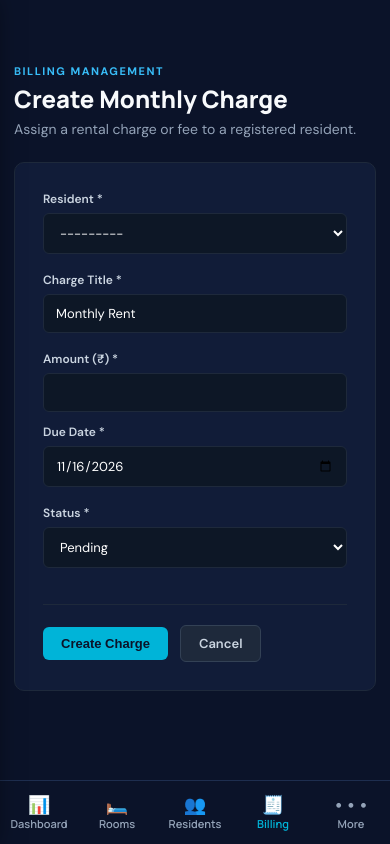
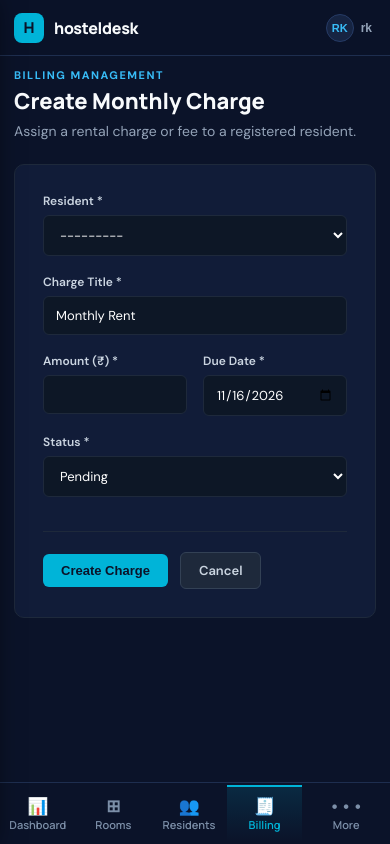
Before and after one commit to shanmukhchitikela/rk-boys-hostel, a Django app: page /billing/charges/create/ in a window 390 px wide. Run offline with Django 5.2, Linux system fonts and the light colour scheme; data that the repository does not hold is empty; parts of the project's set-up code (start-up, migrations or seed data) failed here and were passed over.

Commit message:
Match mobile mockup layout with top header, 2x2 KPIs, and bottom nav

```diff
--- a/templates/base.html
+++ b/templates/base.html
@@ -3,6 +3,7 @@
 <html lang="en">
 <head>
   <meta name="viewport" content="width=device-width, initial-scale=1.0, maximum-scale=1.0, user-scalable=no">
+
 
 
     <meta charset="utf-8">
@@ -202,11 +203,10 @@
     </style>
     <script src="{% static 'js/app.js' %}" defer></script>
 <style id="warm-ui-override">
-  .mobile-bottom-nav, .mobile-drawer-backdrop {
+  .mobile-top-bar, .mobile-bottom-nav, .mobile-drawer-backdrop {
     display: none;
   }
 
-  /* Android / Mobile Responsive Fit (<= 900px) - Preserves 100% of Laptop Colors & Fonts */
   @media (max-width: 900px) {
     *, *::before, *::after {
       box-sizing: border-box !important;
@@ -218,6 +218,7 @@
       overflow-x: hidden !important;
       margin: 0 !important;
       padding: 0 !important;
+      background-color: #0B111E !important;
     }
 
     .app-shell {
@@ -228,7 +229,7 @@
       padding: 0 !important;
     }
 
-    /* Reset .workspace-main left margin/padding from 260px to 0 */
+    /* Reset desktop 260px sidebar offset */
     .workspace-main {
       margin-left: 0 !important;
       padding-left: 0 !important;
@@ -243,11 +244,86 @@
       width: 100% !important;
       max-width: 100vw !important;
       min-width: 0 !important;
-      padding: 64px 14px 88px !important;
+      padding: 68px 14px 86px !important;
       overflow-x: hidden !important;
     }
 
-    /* Slide-out Drawer for Sidebar when 'More' is tapped */
+    /* 1. Top Mobile Header Bar (H hosteldesk ... RK rk) */
+    .mobile-top-bar {
+      display: flex !important;
+      position: fixed !important;
+      top: 0 !important;
+      left: 0 !important;
+      right: 0 !important;
+      width: 100vw !important;
+      height: 56px !important;
+      background: rgba(11, 19, 41, 0.96) !important;
+      backdrop-filter: blur(10px) !important;
+      border-bottom: 1px solid #1E2E4F !important;
+      padding: 0 14px !important;
+      align-items: center !important;
+      justify-content: space-between !important;
+      z-index: 1160 !important;
+    }
+
+    .mobile-top-brand {
+      display: flex !important;
+      align-items: center !important;
+      gap: 10px !important;
+      text-decoration: none !important;
+      color: #F8FAFC !important;
+    }
+
+    .mobile-top-logo {
+      width: 30px !important;
+      height: 30px !important;
+      border-radius: 8px !important;
+      background: #00B4D8 !important;
+      color: #0B1329 !important;
+      font-weight: 800 !important;
+      font-size: 15px !important;
+      font-family: 'Manrope', sans-serif !important;
+      display: flex !important;
+      align-items: center !important;
+      justify-content: center !important;
+    }
+
+    .mobile-top-title {
+      font-family: 'Manrope', sans-serif !important;
+      font-weight: 800 !important;
+      font-size: 16px !important;
+      letter-spacing: -0.3px !important;
+      color: #F8FAFC !important;
+    }
+
+    .mobile-top-user {
+      display: flex !important;
+      align-items: center !important;
+      gap: 7px !important;
+      background: transparent !important;
+      border: none !important;
+      color: #94A3B8 !important;
+      font-size: 12px !important;
+      font-weight: 600 !important;
+      cursor: pointer !important;
+      padding: 4px !important;
+    }
+
+    .mobile-top-avatar {
+      width: 28px !important;
+      height: 28px !important;
+      border-radius: 50% !important;
+      background: #162442 !important;
+      border: 1px solid #263B66 !important;
+      color: #38BDF8 !important;
+      font-size: 11px !important;
+      font-weight: 700 !important;
+      display: flex !important;
+      align-items: center !important;
+      justify-content: center !important;
+    }
+
+    /* Slide-out Drawer for Sidebar when 'More' or profile is tapped */
     aside.sidebar, #sidebar {
       position: fixed !important;
       top: 0 !important;
@@ -258,7 +334,7 @@
       transform: translateX(-105%) !important;
       transition: transform 0.25s ease !important;
       overflow-y: auto !important;
-      box-shadow: 6px 0 24px rgba(0, 0, 0, 0.6) !important;
+      box-shadow: 6px 0 24px rgba(0, 0, 0, 0.65) !important;
     }
 
     aside.sidebar.open, #sidebar.open, body.sidebar-open aside.sidebar, body.sidebar-open #sidebar {
@@ -277,41 +353,72 @@
       display: block !important;
     }
 
-    /* Typography & Header scaling for vertical Android viewport */
+    /* Page Titles & Subtitles */
     h1 {
-      font-size: 24px !important;
+      font-size: 22px !important;
       line-height: 1.25 !important;
+      margin-bottom: 6px !important;
       word-break: break-word !important;
     }
 
-    /* Stack all multi-column grids, KPI cards, and filters vertically (0 horizontal scroll) */
-    [style*="grid-template-columns"],
-    [style*="display: flex"],
-    [style*="display:flex"] {
-      flex-wrap: wrap !important;
-      max-width: 100% !important;
+    /* 2. 2x2 KPI Summary Cards Grid (just like mockup) */
+    .stats-grid, .kpi-grid, .summary-grid, .cards-grid {
+      display: grid !important;
+      grid-template-columns: repeat(2, minmax(0, 1fr)) !important;
+      gap: 10px !important;
+      width: 100% !important;
     }
 
-    .grid, .stats-grid, .cards-grid, .kpi-grid, .summary-grid,
+    main.content-area > div[style*="grid-template-columns"] {
+      display: grid !important;
+      grid-template-columns: repeat(2, minmax(0, 1fr)) !important;
+      gap: 10px !important;
+      width: 100% !important;
+    }
+
+    main.content-area > div[style*="grid-template-columns"] > div {
+      padding: 13px !important;
+      border-radius: 12px !important;
+      min-width: 0 !important;
+    }
+
+    /* 3. Full-width primary CTA button (+ Add New Room / + Create Charge) */
+    .page-header, .header-row, .top-actions, .header-actions,
+    main.content-area > div:first-child {
+      display: flex !important;
+      flex-direction: column !important;
+      align-items: stretch !important;
+      gap: 10px !important;
+      width: 100% !important;
+    }
+
+    .page-header a, .header-actions a, .top-actions a,
+    main.content-area > div:first-child a[style*="#00b4d8"],
+    main.content-area > div:first-child a[style*="#00B4D8"] {
+      width: 100% !important;
+      text-align: center !important;
+      justify-content: center !important;
+      padding: 12px 16px !important;
+      border-radius: 10px !important;
+      font-weight: 700 !important;
+      font-size: 14px !important;
+    }
+
+    /* Filter forms stack cleanly */
     form, .filter-grid, .filter-row {
       display: grid !important;
       grid-template-columns: 1fr !important;
-      gap: 12px !important;
+      gap: 10px !important;
       width: 100% !important;
-    }
-
-    main.content-area div[style*="grid-template-columns"] {
-      grid-template-columns: 1fr !important;
-      gap: 12px !important;
     }
 
     input, select, textarea, .form-control {
       width: 100% !important;
       max-width: 100% !important;
-      font-size: 15px !important;
+      font-size: 14px !important;
     }
 
-    /* Convert wide tables into clean stacked vertical cards matching #101B33 theme */
+    /* 4. Compact Vertical Resident / Billing Cards (Zero Horizontal Scroll) */
     .table-responsive, .table-wrapper, .table-container, div:has(> table) {
       width: 100% !important;
       max-width: 100% !important;
@@ -335,26 +442,27 @@
       background-color: #101B33 !important;
       border: 1px solid #1E2E4F !important;
       border-radius: 14px !important;
-      padding: 14px !important;
-      margin-bottom: 12px !important;
-      box-shadow: 0 4px 14px rgba(0, 0, 0, 0.25) !important;
+      padding: 13px !important;
+      margin-bottom: 11px !important;
+      box-shadow: 0 4px 14px rgba(0, 0, 0, 0.28) !important;
     }
 
     tbody td {
       border: none !important;
-      padding: 6px 0 !important;
+      padding: 4px 0 !important;
       display: flex !important;
       justify-content: space-between !important;
       align-items: center !important;
       flex-wrap: wrap !important;
-      gap: 8px !important;
+      gap: 6px !important;
       text-align: right !important;
       background: transparent !important;
+      font-size: 13px !important;
     }
 
     tbody td::before {
       content: attr(data-label);
-      font-size: 11px !important;
+      font-size: 10px !important;
       font-weight: 700 !important;
       letter-spacing: 0.05em !important;
       text-transform: uppercase !important;
@@ -362,7 +470,7 @@
       text-align: left !important;
     }
 
-    /* Fixed 5-Tab Bottom Navigation Bar matching HostelDesk Navy + Cyan theme */
+    /* 5. Fixed 5-Tab Bottom Bar matching mockup */
     .mobile-bottom-nav {
       display: flex !important;
       position: fixed !important;
@@ -370,19 +478,19 @@
       left: 0 !important;
       right: 0 !important;
       width: 100vw !important;
-      height: 64px !important;
+      height: 62px !important;
       background-color: #0B1329 !important;
       border-top: 1px solid #1E2E4F !important;
       z-index: 1150 !important;
       justify-content: space-around !important;
       align-items: center !important;
-      padding: 4px 0 !important;
+      padding: 2px 0 !important;
     }
 
     .mobile-bottom-nav a, .mobile-bottom-nav button {
       background: transparent !important;
       border: none !important;
-      color: #94A3B8 !important;
+      color: #7C8FA8 !important;
       text-decoration: none !important;
       display: flex !important;
       flex-direction: column !important;
@@ -393,16 +501,19 @@
       font-family: 'Manrope', sans-serif !important;
       gap: 3px !important;
       flex: 1 !important;
-      padding: 4px 0 !important;
+      height: 100% !important;
       cursor: pointer !important;
+      border-top: 2px solid transparent !important;
     }
 
     .mobile-bottom-nav a.active {
       color: #00B4D8 !important;
+      background: linear-gradient(180deg, rgba(0, 180, 216, 0.14) 0%, transparent 100%) !important;
+      border-top: 2px solid #00B4D8 !important;
     }
 
     .mobile-bottom-nav .nav-ico {
-      font-size: 18px !important;
+      font-size: 17px !important;
       line-height: 1 !important;
     }
   }
@@ -499,10 +610,20 @@
             </main>
         </div>
     </div>
+<header class="mobile-top-bar">
+  <a href="{% url 'reports:index' %}" class="mobile-top-brand">
+    <span class="mobile-top-logo">H</span>
+    <span class="mobile-top-title">hosteldesk</span>
+  </a>
+  <button type="button" class="mobile-top-user" onclick="document.body.classList.toggle('sidebar-open'); var s=document.getElementById('sidebar'); if(s) s.classList.toggle('open');">
+    <span class="mobile-top-avatar">RK</span>
+    <span>{{ request.user.username|default:"rk" }}</span>
+  </button>
+</header>
 <div class="mobile-drawer-backdrop" onclick="document.body.classList.remove('sidebar-open'); var s=document.getElementById('sidebar'); if(s) s.classList.remove('open');"></div>
 <nav class="mobile-bottom-nav" aria-label="Mobile Navigation">
   <a href="{% url 'reports:index' %}"><span class="nav-ico">📊</span><span>Dashboard</span></a>
-  <a href="{% url 'rooms:room_list' %}"><span class="nav-ico">🛏️</span><span>Rooms</span></a>
+  <a href="{% url 'rooms:room_list' %}"><span class="nav-ico">⊞</span><span>Rooms</span></a>
   <a href="{% url 'residents:resident_list' %}"><span class="nav-ico">👥</span><span>Residents</span></a>
   <a href="{% url 'billing:charge_list' %}"><span class="nav-ico">🧾</span><span>Billing</span></a>
   <button type="button" onclick="document.body.classList.toggle('sidebar-open'); var s=document.getElementById('sidebar'); if(s) s.classList.toggle('open');"><span class="nav-ico">•••</span><span>More</span></button>
```
